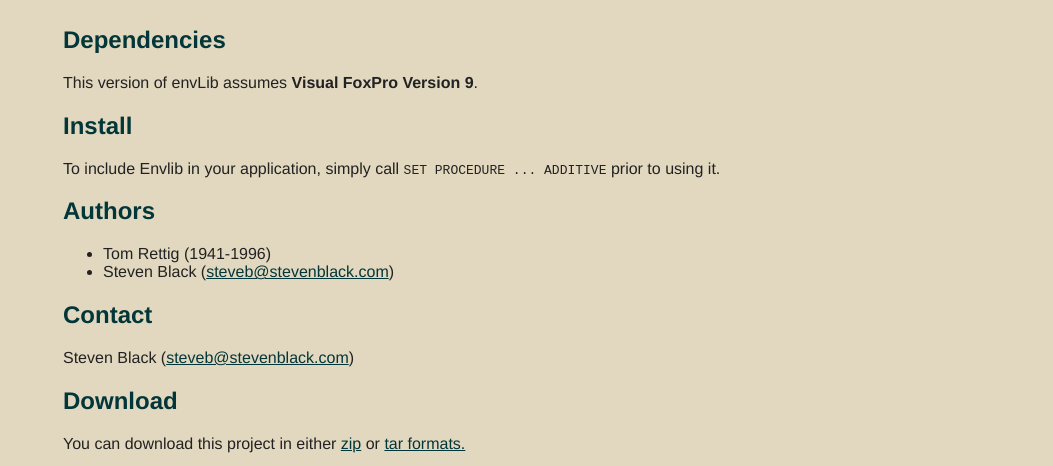
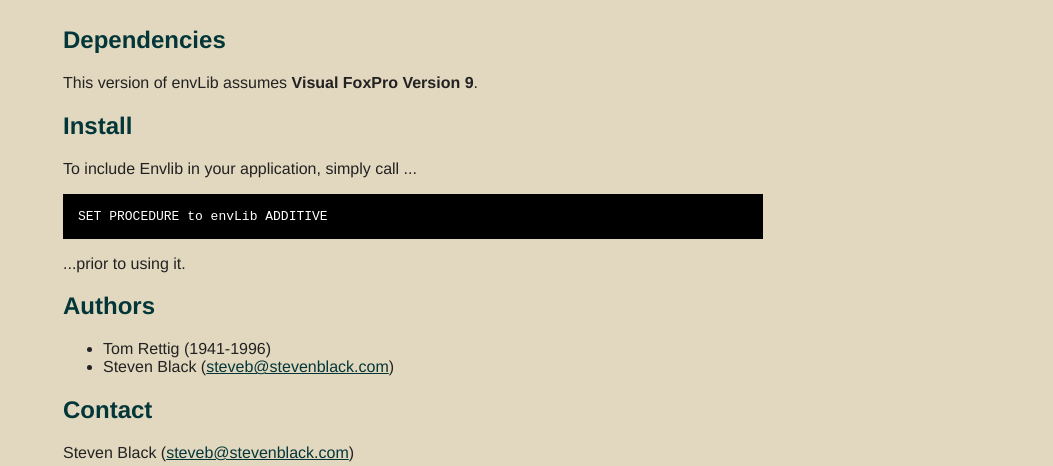
Before and after one commit to StevenBlack/envLib, a plain HTML site: page index.html in a window 1280 px wide. Shown: the part 322-788 px from the top of the page, without its empty margins (227-1280 px from the left). Drawn offline with Linux system fonts and the light colour scheme.

Commit message:
Update index.html

```diff
--- a/index.html
+++ b/index.html
@@ -51,7 +51,9 @@
 
 
 <h2>Install</h2>
-<p>To include Envlib in your application, simply call <code>SET PROCEDURE ... ADDITIVE</code> prior to using it.</p>
+<p>To include Envlib in your application, simply call ... </p>
+<pre>SET PROCEDURE to envLib ADDITIVE</pre>
+<p>...prior to using it.</p>
 
 
 
```
